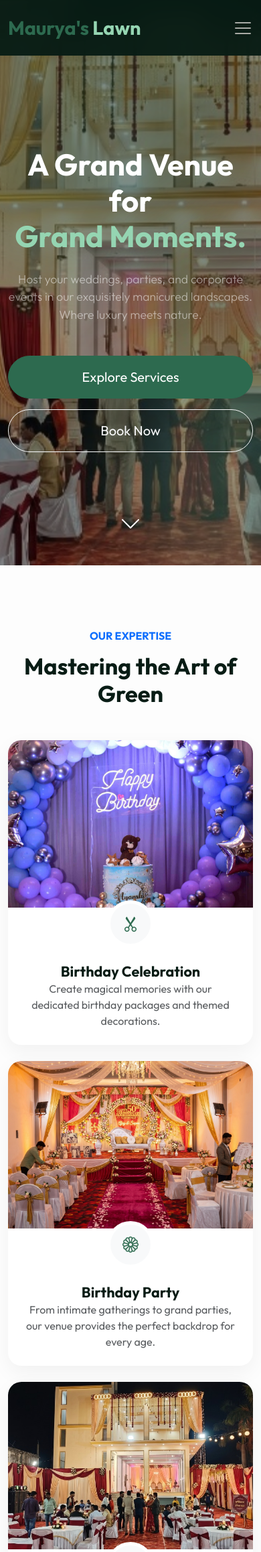
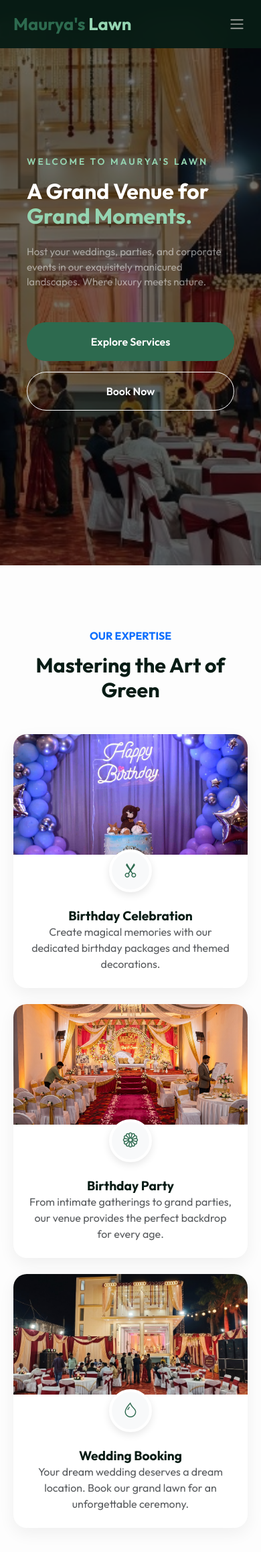
Before and after one commit to aryanRN2/LAWN-, a Flask app: page / in a window 390 px wide. Shown: the top 2317 px of the page at 67% size. Run offline with Flask 3, Linux system fonts and the light colour scheme.

Commit message:
Complete mobile-first UI/UX overhaul: responsive typography, left-aligned hero, and touch-friendly controls

```diff
--- a/static/css/style.css
+++ b/static/css/style.css
@@ -8,313 +8,278 @@
     --glass-border: rgba(255, 255, 255, 0.2);
 }
 
+* { box-sizing: border-box; }
+
 body {
     font-family: 'Outfit', sans-serif;
     color: var(--dark-color);
     overflow-x: hidden;
+    -webkit-font-smoothing: antialiased;
 }
 
-/* Navbar */
+/* =====================
+   NAVBAR
+   ===================== */
 #mainNav {
     transition: all 0.4s ease;
-    padding: 20px 0;
+    padding: 16px 0;
     background: transparent;
 }
 
 #mainNav.scrolled {
-    background: rgba(8, 28, 21, 0.9);
+    background: rgba(8, 28, 21, 0.95);
     backdrop-filter: blur(10px);
+    -webkit-backdrop-filter: blur(10px);
     padding: 10px 0;
     box-shadow: 0 5px 20px rgba(0,0,0,0.1);
 }
 
 .navbar-brand {
-    font-size: 1.8rem;
+    font-size: 1.6rem;
     font-weight: 700;
 }
 
-.brand-text {
-    color: var(--primary-color);
-}
-
-.brand-sub {
-    color: var(--accent-color);
-}
+.brand-text { color: var(--primary-color); }
+.brand-sub  { color: var(--accent-color); }
 
 .nav-link {
     color: #fff !important;
     font-weight: 500;
-    margin: 0 10px;
+    margin: 0 8px;
     position: relative;
+    font-size: 0.95rem;
 }
 
 .nav-link::after {
     content: '';
     position: absolute;
-    bottom: 0;
-    left: 0;
-    width: 0;
-    height: 2px;
+    bottom: 0; left: 0;
+    width: 0; height: 2px;
     background: var(--accent-color);
     transition: width 0.3s ease;
 }
+.nav-link:hover::after { width: 100%; }
 
-.nav-link:hover::after {
-    width: 100%;
+/* Mobile navbar */
+@media (max-width: 991.98px) {
+    #mainNav {
+        background: rgba(8, 28, 21, 0.97) !important;
+        backdrop-filter: blur(15px);
+        -webkit-backdrop-filter: blur(15px);
+        padding: 12px 0;
+    }
+    .navbar-collapse {
+        margin-top: 10px;
+        padding: 16px;
+        background: rgba(255,255,255,0.05);
+        border-radius: 12px;
+        border: 1px solid rgba(255,255,255,0.08);
+    }
+    .nav-link {
+        padding: 10px 0;
+        border-bottom: 1px solid rgba(255,255,255,0.05);
+        font-size: 1rem;
+    }
+    .nav-link:last-child { border-bottom: none; }
+    .nav-link.btn-primary {
+        margin-top: 10px;
+        text-align: center;
+        border-radius: 50px;
+        padding: 10px;
+    }
 }
 
-/* Hero Section */
+.navbar-toggler { border: none; padding: 4px; }
+.navbar-toggler:focus { box-shadow: none; }
+.navbar-toggler-icon { filter: invert(1); width: 24px; height: 24px; }
+
+/* =====================
+   HERO SECTION
+   ===================== */
 .hero-section {
     min-height: 100vh;
-    padding: 120px 0 80px;
-    background: transparent;
+    min-height: 100svh; /* modern mobile */
+    padding: 100px 0 60px;
     position: relative;
     display: flex;
     align-items: center;
 }
 
-/* Hero Animated Background */
+/* Animated background */
 .hero-bg {
     position: absolute;
     top: 0; right: 0; bottom: 0; left: 0;
     z-index: -2;
     background-image: url('../img/hero.png');
     background-size: cover;
-    background-position: center;
+    background-position: center top;
     animation: heroZoom 20s ease-in-out infinite alternate;
 }
 
-@keyframes heroZoom {
-    0%   { transform: scale(1)   translateX(0)    translateY(0); }
-    50%  { transform: scale(1.08) translateX(-2%) translateY(-1%); }
-    100% { transform: scale(1.05) translateX(2%)  translateY(1%); }
+@media (max-width: 768px) {
+    .hero-bg {
+        background-position: 65% center; /* show centre of image on mobile */
+    }
+    .hero-section {
+        padding: 90px 20px 50px;
+        min-height: 100svh;
+        align-items: flex-end;
+        padding-bottom: 80px;
+    }
+    .hero-section .display-1 {
+        font-size: 2.2rem;
+        line-height: 1.2;
+    }
+    .hero-section .lead {
+        font-size: 1rem;
+    }
+    .hero-section .btn {
+        width: 100%;
+        padding: 14px;
+        font-size: 1rem;
+    }
+    .hero-section .d-grid {
+        gap: 12px !important;
+    }
 }
 
-/* YouTube iframe overlay */
-.video-foreground {
-    position: absolute;
-    top: 0; left: 0;
-    width: 100%; height: 100%;
-    z-index: -1;
-    pointer-events: none;
+@keyframes heroZoom {
+    0%   { transform: scale(1)    translateX(0)    translateY(0); }
+    50%  { transform: scale(1.06) translateX(-1%)  translateY(-1%); }
+    100% { transform: scale(1.04) translateX(1%)   translateY(1%); }
 }
-.video-foreground iframe {
-    position: absolute;
-    top: 50%; left: 50%;
-    width: 100vw;
-    height: 56.25vw; /* 16:9 ratio */
-    min-height: 100vh;
-    min-width: 177.77vh; /* 16:9 ratio */
-    transform: translate(-50%, -50%);
-    border: none;
-}
+
+/* Floating Orbs */
 .hero-orb {
     position: absolute;
     border-radius: 50%;
-    filter: blur(60px);
-    opacity: 0.25;
+    filter: blur(70px);
+    opacity: 0.2;
     z-index: -1;
     animation: orbFloat 12s ease-in-out infinite alternate;
+    pointer-events: none;
 }
-.orb-1 { width: 500px; height: 500px; background: #2d6a4f; top: -100px; left: -150px; animation-duration: 14s; }
-.orb-2 { width: 350px; height: 350px; background: #95d5b2; bottom: -80px; right: -100px; animation-duration: 10s; animation-delay: -5s; }
-.orb-3 { width: 250px; height: 250px; background: #1b4332; top: 40%; left: 50%; animation-duration: 18s; animation-delay: -3s; }
+.orb-1 { width: 400px; height: 400px; background: #2d6a4f; top: -80px; left: -120px; animation-duration: 14s; }
+.orb-2 { width: 300px; height: 300px; background: #95d5b2; bottom: -60px; right: -80px; animation-duration: 10s; animation-delay: -5s; }
+.orb-3 { width: 200px; height: 200px; background: #1b4332; top: 40%; left: 50%; animation-duration: 18s; animation-delay: -3s; }
 
 @keyframes orbFloat {
     0%   { transform: translate(0, 0) scale(1); }
-    100% { transform: translate(40px, -30px) scale(1.1); }
+    100% { transform: translate(30px, -25px) scale(1.08); }
 }
 
 .video-overlay {
     position: absolute;
-    top: 0;
-    left: 0;
-    width: 100%;
-    height: 100%;
-    background: rgba(0, 0, 0, 0.4);
+    top: 0; left: 0;
+    width: 100%; height: 100%;
+    background: rgba(0, 0, 0, 0.45);
     z-index: -1;
+}
+
+@media (max-width: 768px) {
+    .video-overlay { background: rgba(0,0,0,0.55); }
+    .orb-1, .orb-2, .orb-3 { display: none; } /* remove orbs on mobile for perf */
 }
 
 .z-1 { z-index: 1; }
 
-@media (max-width: 768px) {
-    .hero-section {
-        background-attachment: scroll; /* Better for mobile performance */
-        padding: 150px 0 100px;
-    }
-
-    .display-1 {
-        font-size: 2.8rem;
-    }
-
-    .lead {
-        font-size: 1.1rem;
-    }
-}
-
-/* Mobile Navbar Fixes */
-@media (max-width: 991.98px) {
-    #mainNav {
-        background: rgba(8, 28, 21, 0.95) !important;
-        backdrop-filter: blur(15px);
-        padding: 15px 0;
-    }
-
-    .navbar-collapse {
-        margin-top: 15px;
-        padding: 20px;
-        background: rgba(255, 255, 255, 0.05);
-        border-radius: 15px;
-        border: 1px solid rgba(255, 255, 255, 0.1);
-    }
-
-    .nav-link.btn-primary {
-        margin-top: 15px;
-        text-align: center;
-    }
-}
-
-.navbar-toggler {
-    border: none;
-    padding: 0;
-}
-
-.navbar-toggler:focus {
-    box-shadow: none;
-}
-
-.navbar-toggler-icon {
-    filter: invert(1);
-}
-
-.text-accent {
-    color: var(--accent-color);
-}
-
 .scroll-down {
     position: absolute;
-    bottom: 30px;
-    left: 50%;
+    bottom: 24px; left: 50%;
     transform: translateX(-50%);
     color: white;
-    font-size: 2rem;
+    font-size: 1.8rem;
     animation: bounce 2s infinite;
 }
 
 @keyframes bounce {
-    0%, 20%, 50%, 80%, 100% {transform: translateY(0) translateX(-50%);}
-    40% {transform: translateY(-10px) translateX(-50%);}
-    60% {transform: translateY(-5px) translateX(-50%);}
+    0%,20%,50%,80%,100% { transform: translateY(0) translateX(-50%); }
+    40% { transform: translateY(-10px) translateX(-50%); }
+    60% { transform: translateY(-5px) translateX(-50%); }
 }
 
-/* Buttons */
+/* =====================
+   BUTTONS
+   ===================== */
 .btn-primary {
     background-color: var(--primary-color);
     border-color: var(--primary-color);
     border-radius: 50px;
     transition: all 0.3s ease;
+    font-weight: 600;
 }
-
 .btn-primary:hover {
     background-color: var(--secondary-color);
-    transform: translateY(-3px);
-    box-shadow: 0 10px 20px rgba(45, 106, 79, 0.3);
+    transform: translateY(-2px);
+    box-shadow: 0 10px 20px rgba(45,106,79,0.3);
 }
+.btn-outline-light { border-radius: 50px; font-weight: 600; }
 
-.btn-outline-light {
-    border-radius: 50px;
-}
-
-/* Service Cards */
+/* =====================
+   SERVICE CARDS
+   ===================== */
 .service-card {
     border: none;
     border-radius: 20px;
     overflow: hidden;
     transition: all 0.4s cubic-bezier(0.175, 0.885, 0.32, 1.275);
     background: white;
-    box-shadow: 0 10px 30px rgba(0,0,0,0.05);
+    box-shadow: 0 8px 25px rgba(0,0,0,0.06);
 }
-
 .service-card:hover {
-    transform: translateY(-15px);
-    box-shadow: 0 30px 60px rgba(0,0,0,0.1);
+    transform: translateY(-10px);
+    box-shadow: 0 25px 50px rgba(0,0,0,0.1);
 }
-
 .card-img-wrapper {
-    height: 250px;
+    height: 220px;
     overflow: hidden;
 }
-
+@media (max-width: 768px) {
+    .card-img-wrapper { height: 180px; }
+}
 .card-img-top {
     height: 100%;
+    width: 100%;
     object-fit: cover;
     transition: transform 0.6s ease;
 }
-
-.service-card:hover .card-img-top {
-    transform: scale(1.1);
-}
+.service-card:hover .card-img-top { transform: scale(1.08); }
 
 .icon-circle {
-    width: 70px;
-    height: 70px;
+    width: 64px; height: 64px;
     background: var(--light-color);
     border-radius: 50%;
     display: flex;
     align-items: center;
     justify-content: center;
-    margin: -35px auto 20px;
+    margin: -32px auto 16px;
     position: relative;
     z-index: 2;
-    font-size: 1.5rem;
+    font-size: 1.4rem;
     color: var(--primary-color);
-    border: 5px solid white;
+    border: 4px solid white;
+    box-shadow: 0 4px 12px rgba(0,0,0,0.1);
 }
 
-/* Interactive Section */
-.glass-panel {
-    background: rgba(255, 255, 255, 0.05);
-    backdrop-filter: blur(10px);
-    border: 1px solid rgba(255, 255, 255, 0.1);
-    border-radius: 20px;
+/* =====================
+   CONTACT SECTION
+   ===================== */
+@media (max-width: 767px) {
+    #contact .col-md-6.bg-primary {
+        padding: 32px 20px !important;
+    }
+    #contact .col-md-6.bg-white {
+        padding: 28px 20px !important;
+    }
+    .form-control-lg { font-size: 1rem; }
 }
 
-.color-pick {
-    width: 40px;
-    height: 40px;
-    border-radius: 10px;
-    cursor: pointer;
-    border: 3px solid transparent;
-    transition: all 0.2s;
-}
-
-.color-pick.active {
-    border-color: white;
-    transform: scale(1.1);
-}
-
-.experience-badge {
-    background: var(--primary-color);
-    border-radius: 30px;
-    position: relative;
-}
-
-.experience-badge::before {
-    content: '';
-    position: absolute;
-    top: -20px;
-    right: -20px;
-    width: 100px;
-    height: 100px;
-    background: var(--accent-color);
-    border-radius: 50%;
-    opacity: 0.2;
-}
-
-/* Footer */
+/* =====================
+   FOOTER
+   ===================== */
+footer { background: #081c15; }
 .social-link {
-    width: 40px;
-    height: 40px;
+    width: 40px; height: 40px;
     background: rgba(255,255,255,0.1);
     border-radius: 50%;
     display: flex;
@@ -323,12 +288,9 @@ body {
     color: white;
     text-decoration: none;
     transition: background 0.3s;
+    font-size: 1rem;
 }
-
-.social-link:hover {
-    background: var(--primary-color);
-    color: white;
-}
+.social-link:hover { background: var(--primary-color); color: white; }
 
 .footer-links a {
     color: #adb5bd;
@@ -336,13 +298,40 @@ body {
     transition: color 0.3s;
     display: block;
     margin-bottom: 10px;
+    font-size: 0.95rem;
+}
+.footer-links a:hover { color: var(--accent-color); }
+
+/* =====================
+   UTILITIES
+   ===================== */
+.text-accent { color: var(--accent-color); }
+.section-bg  { background-color: #fdfdfd; }
+
+.glass-panel {
+    background: rgba(255,255,255,0.05);
+    backdrop-filter: blur(10px);
+    -webkit-backdrop-filter: blur(10px);
+    border: 1px solid rgba(255,255,255,0.1);
+    border-radius: 20px;
 }
 
-.footer-links a:hover {
-    color: var(--accent-color);
+/* =====================
+   MOBILE GENERAL POLISH
+   ===================== */
+@media (max-width: 576px) {
+    .display-4 { font-size: 1.9rem; }
+    .display-1 { font-size: 2rem; }
+    section { padding-top: 60px !important; padding-bottom: 60px !important; }
+    .container { padding-left: 20px; padding-right: 20px; }
+    h2 { font-size: 1.6rem; }
+    h4 { font-size: 1.2rem; }
+    .lead { font-size: 0.97rem; }
+    .btn-lg { padding: 12px 24px; font-size: 1rem; }
 }
 
-/* Section BG */
-.section-bg {
-    background-color: #fdfdfd;
-}
+/* Smooth scrolling */
+html { scroll-behavior: smooth; }
+
+/* Touch tap highlight removal */
+a, button { -webkit-tap-highlight-color: transparent; }
--- a/templates/index.html
+++ b/templates/index.html
@@ -49,19 +49,20 @@
         <div class="hero-orb orb-2"></div>
         <div class="hero-orb orb-3"></div>
 
-        <div class="container text-center position-relative z-1">
-            <div class="row justify-content-center">
-                <div class="col-lg-8">
-                    <h1 class="display-1 fw-bold text-white mb-4">A Grand Venue for <br><span class="text-accent">Grand Moments.</span></h1>
-                    <p class="lead text-white-50 mb-5">Host your weddings, parties, and corporate events in our exquisitely manicured landscapes. Where luxury meets nature.</p>
-                    <div class="d-grid gap-3 d-sm-flex justify-content-sm-center">
+        <div class="container position-relative z-1">
+            <div class="row justify-content-start justify-content-lg-center">
+                <div class="col-12 col-lg-8 text-start text-lg-center">
+                    <p class="text-accent fw-semibold mb-3 text-uppercase letter-spacing-2" style="font-size:0.85rem; letter-spacing:3px;">Welcome to Maurya's Lawn</p>
+                    <h1 class="fw-bold text-white mb-4" style="font-size: clamp(2rem, 7vw, 4.5rem); line-height:1.15;">A Grand Venue for<br><span class="text-accent">Grand Moments.</span></h1>
+                    <p class="text-white-50 mb-5" style="font-size: clamp(0.95rem, 2.5vw, 1.15rem); max-width: 520px; margin-left: 0; margin-right: auto;">Host your weddings, parties, and corporate events in our exquisitely manicured landscapes. Where luxury meets nature.</p>
+                    <div class="d-flex flex-column flex-sm-row gap-3 justify-content-start justify-content-lg-center">
                         <a href="#services" class="btn btn-primary btn-lg px-5 py-3">Explore Services</a>
                         <a href="{{ url_for('booking_calendar') }}" class="btn btn-outline-light btn-lg px-5 py-3">Book Now</a>
                     </div>
                 </div>
             </div>
         </div>
-        <div class="scroll-down">
+        <div class="scroll-down d-none d-md-block">
             <i class="bi bi-chevron-down"></i>
         </div>
     </section>
```
